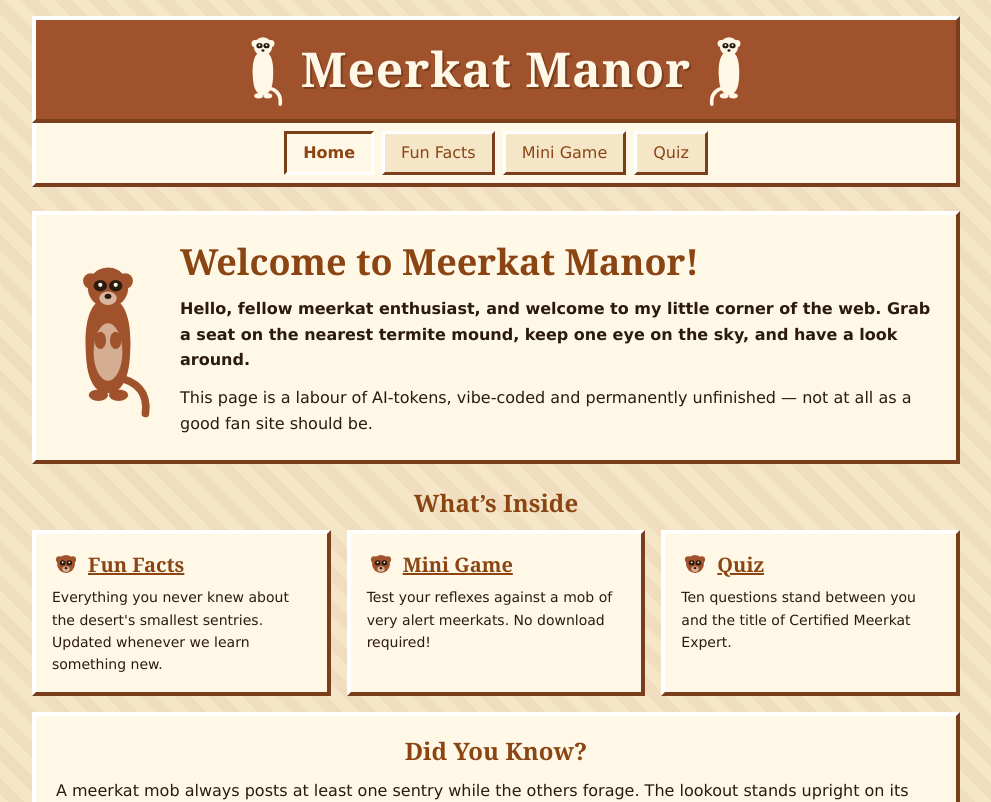
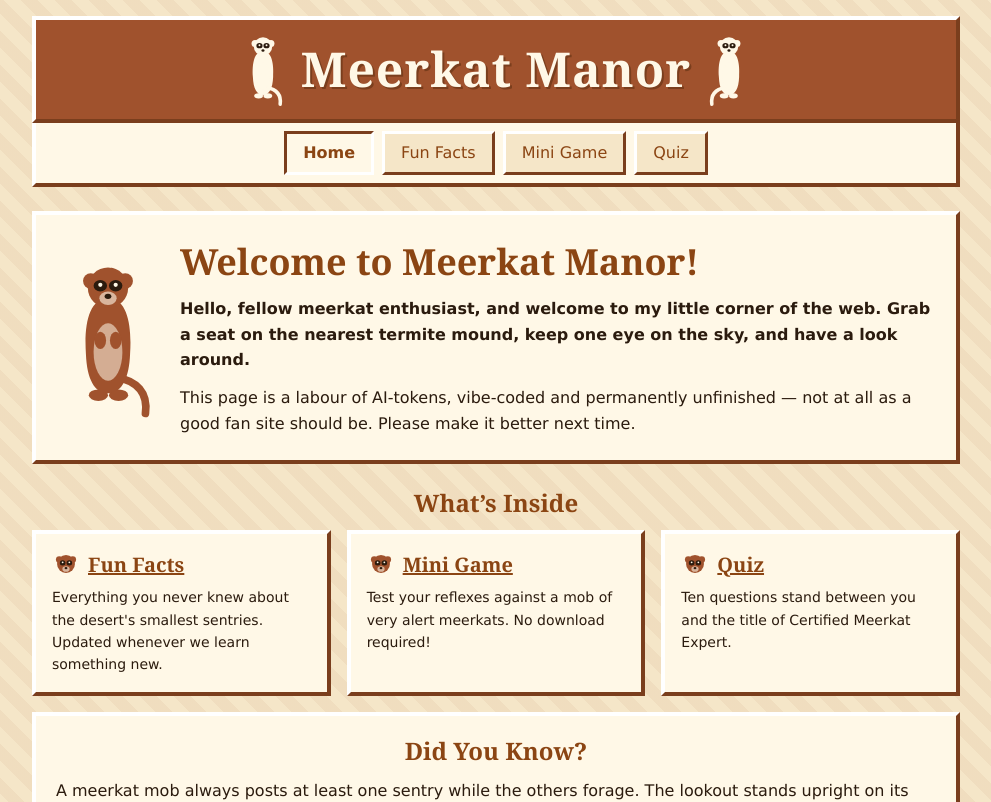
Before and after one commit to HenrikeW/stacked-pr-playground, a Next.js app: page / in a window 1280 px wide. Shown: the top 802 px of the page, without its empty margins (144-1135 px from the left). Built offline with nearby package versions, Linux system fonts and the light colour scheme.

Commit message:
fix: change welcome page text

```diff
--- a/app/page.tsx
+++ b/app/page.tsx
@@ -39,6 +39,7 @@ export default function Home() {
           <p>
             This page is a labour of AI-tokens, vibe-coded and permanently
             unfinished &mdash; not at all as a good fan site should be.
+            Please make it better next time.
           </p>
         </div>
       </section>
```
